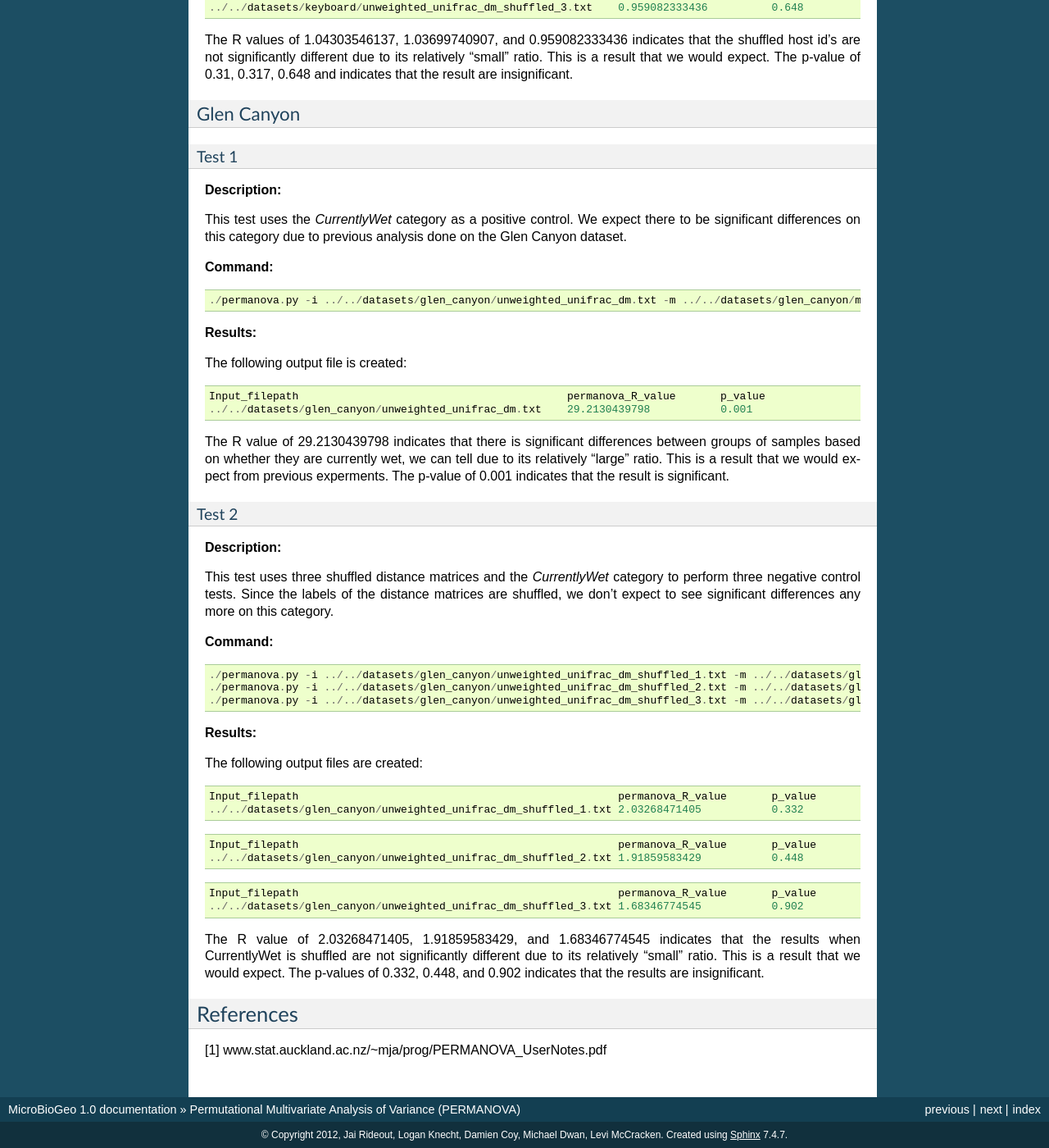
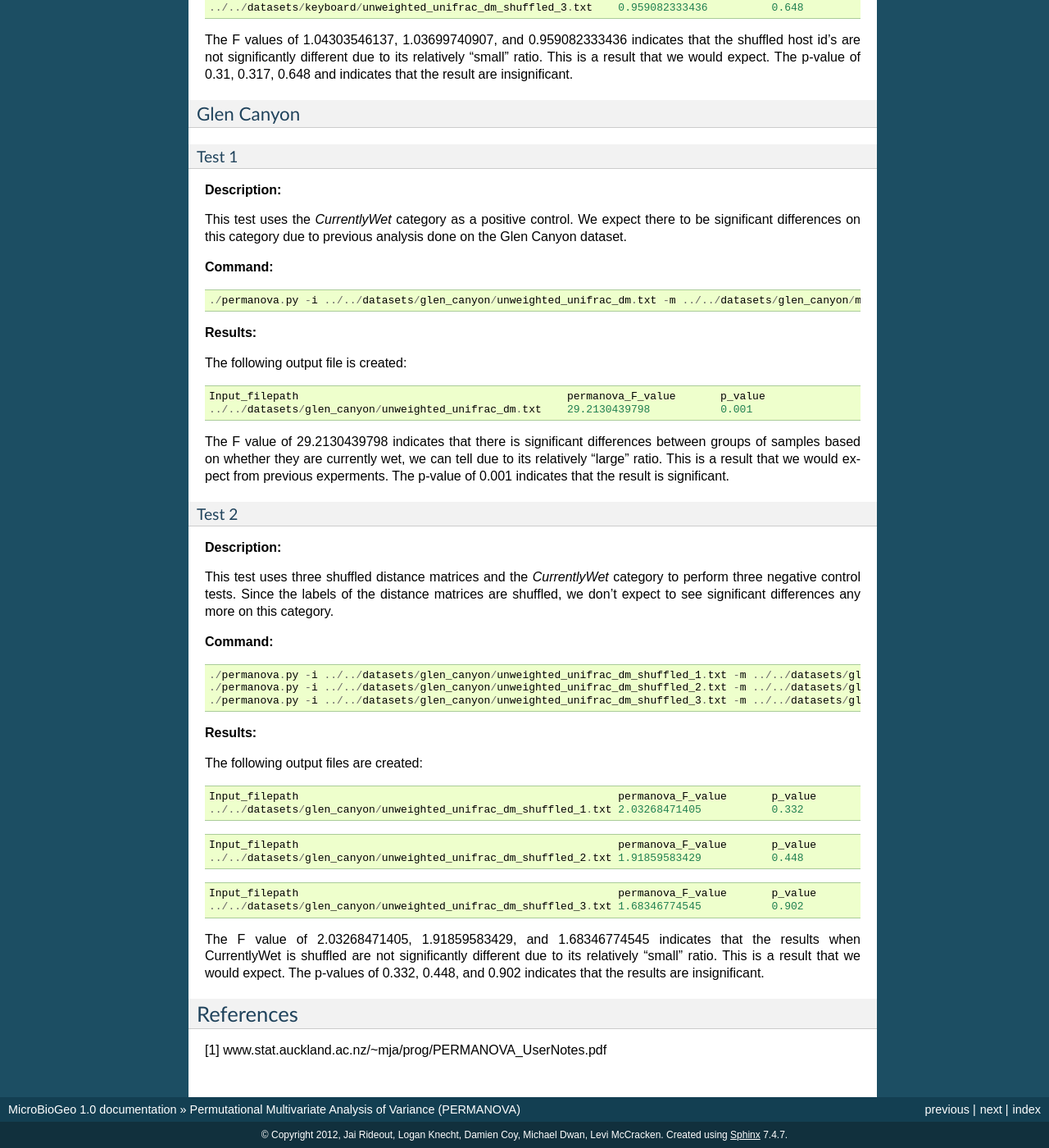
Before and after one commit to gregcaporaso/microbiogeo, a Sphinx documentation site: the page built from doc/notes/permanova.rst, in a window 1280 px wide and 1400 px high, scrolled down 4466 px. Shown: the whole window at 82% size. Built offline with Sphinx 7.4.7, drawn with Linux system fonts in a browser that asks for light colours; formulas are drawn with MathJax 3; some of the changed text lies outside the part shown.

```diff
--- a/doc/notes/permanova.rst
+++ b/doc/notes/permanova.rst
@@ -8,7 +8,7 @@ Introduction
 
 The permutational multivariate analysis of variance (PERMANOVA) method is a computer program for testing
 the simultaneous response of one or more variables to one or more factors in an ANOVA experimental design
-on the basis of any distance metric. It returns a R value and a P value.
+on the basis of any distance metric. It returns a F value and a P value.
 
 The first thing it does is calculate the distances between each pair of sampled units to obtain a distance matrix.
 It then calculates the test-statistics from this according to the relevant experimental design.
@@ -88,11 +88,11 @@ Output Files
 The command in the previous section creates a single output file named
 :file:`permanova_results.txt`. The resulting file should look like this: ::
 
-	Input_filepath						permanova_R_value	p_value
-	unweighted_unifrac_dm.txt                       	2.29665065171		0.009
+	Input_filepath						permanova_F_value	p_value
+	unweighted_unifrac_dm.txt           2.29665065171		0.009
 
 The first field lists the distance matrix file that was used as input. The
-second field lists the R statistic that was computed, that this is the
+second field lists the F statistic that was computed, that this is the
 primary output of Permanova. The final field lists the p-value, which is .009
 signifying reasonable accuracy.
 
@@ -122,10 +122,10 @@ on the Whole Body dataset.
 
 The following output file is created: ::
 
-	Input_filepath						permanova_R_value	p_value
+	Input_filepath						permanova_F_value	p_value
 	../../datasets/whole_body/unweighted_unifrac_dm.txt	13.2670596158		0.001
 
-The R value of 13.2670596158 indicates that the body sites are significantly different due to its
+The F value of 13.2670596158 indicates that the body sites are significantly different due to its
 relatively “large” ratio. This is a result that we would expect. The p-value of .001 indicates that the
 result is significant.
 
@@ -145,10 +145,10 @@ analysis done on the Whole Body dataset.
 
 The following output file is created: ::
 
-	Input_filepath						permanova_R_value	p_value
+	Input_filepath						permanova_F_value	p_value
 	../../datasets/whole_body/unweighted_unifrac_dm.txt	21.0188242485		0.001
 
-The R value of 21.0188242485 indicates that the sexes are significantly different due to its
+The F value of 21.0188242485 indicates that the sexes are significantly different due to its
 relatively “large” ratio. This is a result that we would not expect because it is supposed to be a negative control. The p-value of .001 indicates that the
 result is significant.
 
@@ -170,20 +170,20 @@ this category.
 
 The following output files were created: ::
 
-	Input_filepath							permanova_R_value	p_value
+	Input_filepath							permanova_F_value	p_value
 	../../datasets/whole_body/unweighted_unifrac_dm_shuffled_1.txt	1.98060081904		0.031
 
 ::
 
-	Input_filepath							permanova_R_value	p_value
+	Input_filepath							permanova_F_value	p_value
 	../../datasets/whole_body/unweighted_unifrac_dm_shuffled_2.txt	1.81015551855		0.623
 
 ::
 
-	Input_filepath							permanova_R_value	p_value
+	Input_filepath							permanova_F_value	p_value
 	../../datasets/whole_body/unweighted_unifrac_dm_shuffled_3.txt	1.73759470202		0.929
 
-The R values of 1.98060081904, 1.81015551855,and 1.73759470202 indicates that the body sites are not significantly different due to its
+The F values of 1.98060081904, 1.81015551855,and 1.73759470202 indicates that the body sites are not significantly different due to its
 relatively “small” ratio. This is a result that we would expect because the matricies are pre-shuffled. The p-values of 0.031, 0.623, and 0.929 indicates that the
 results are insignificant.
 
@@ -205,10 +205,10 @@ done on the keyboard study dataset.
 
 The following output file is created: ::
 
-        Input_filepath                                          permanova_R_value       p_value
+        Input_filepath                                          permanova_F_value       p_value
         ../../datasets/keyboard/unweighted_unifrac_dm.txt       5.17880475397           0.001
 
-The R value of 5.17880475397 indicates that the host id's are significantly different due to its
+The F value of 5.17880475397 indicates that the host id's are significantly different due to its
 relatively “large” ratio. This is a result that we would expect. The p-value of 0.001 indicates that the
 result is significant.
 
@@ -231,20 +231,20 @@ this category.
 
 The following output files are created: ::
 
-        Input_filepath                                                  permanova_R_value       p_value
+        Input_filepath                                                  permanova_F_value       p_value
         ../../datasets/keyboard/unweighted_unifrac_dm_shuffled_1.txt    1.04303546137           0.31
 
 ::
 
-        Input_filepath                                                  permanova_R_value       p_value
+        Input_filepath                                                  permanova_F_value       p_value
         ../../datasets/keyboard/unweighted_unifrac_dm_shuffled_2.txt    1.03699740907           0.317
 
 ::
 
-        Input_filepath                                                  permanova_R_value       p_value
+        Input_filepath                                                  permanova_F_value       p_value
         ../../datasets/keyboard/unweighted_unifrac_dm_shuffled_3.txt    0.959082333436          0.648
 
-The R values of 1.04303546137, 1.03699740907, and 0.959082333436 indicates that the shuffled host id's are not significantly different due to its
+The F values of 1.04303546137, 1.03699740907, and 0.959082333436 indicates that the shuffled host id's are not significantly different due to its
 relatively “small” ratio. This is a result that we would expect. The p-value of 0.31, 0.317, 0.648 and indicates that the
 result are insignificant.
 
@@ -267,10 +267,10 @@ done on the Glen Canyon dataset.
 
 The following output file is created: ::
 
-        Input_filepath                                          permanova_R_value       p_value
+        Input_filepath                                          permanova_F_value       p_value
         ../../datasets/glen_canyon/unweighted_unifrac_dm.txt    29.2130439798           0.001
 
-The R value of 29.2130439798 indicates that there is significant differences between groups of samples based on whether they are currently wet, we can tell due to its
+The F value of 29.2130439798 indicates that there is significant differences between groups of samples based on whether they are currently wet, we can tell due to its
 relatively “large” ratio. This is a result that we would expect from previous experments. The p-value of 0.001 indicates that the
 result is significant.
 
@@ -293,20 +293,20 @@ this category.
 
 The following output files are created: ::
 
-        Input_filepath                                                  permanova_R_value       p_value
+        Input_filepath                                                  permanova_F_value       p_value
         ../../datasets/glen_canyon/unweighted_unifrac_dm_shuffled_1.txt 2.03268471405           0.332
 
 ::
 
-        Input_filepath                                                  permanova_R_value       p_value
+        Input_filepath                                                  permanova_F_value       p_value
         ../../datasets/glen_canyon/unweighted_unifrac_dm_shuffled_2.txt 1.91859583429           0.448
 
 ::
 
-        Input_filepath                                                  permanova_R_value       p_value
+        Input_filepath                                                  permanova_F_value       p_value
         ../../datasets/glen_canyon/unweighted_unifrac_dm_shuffled_3.txt 1.68346774545           0.902
 
-The R value of 2.03268471405, 1.91859583429, and 1.68346774545 indicates that the results when CurrentlyWet is shuffled are not significantly different due to its
+The F value of 2.03268471405, 1.91859583429, and 1.68346774545 indicates that the results when CurrentlyWet is shuffled are not significantly different due to its
 relatively “small” ratio. This is a result that we would expect. The p-values of 0.332, 0.448, and 0.902 indicates that the
 results are insignificant.
 
```
